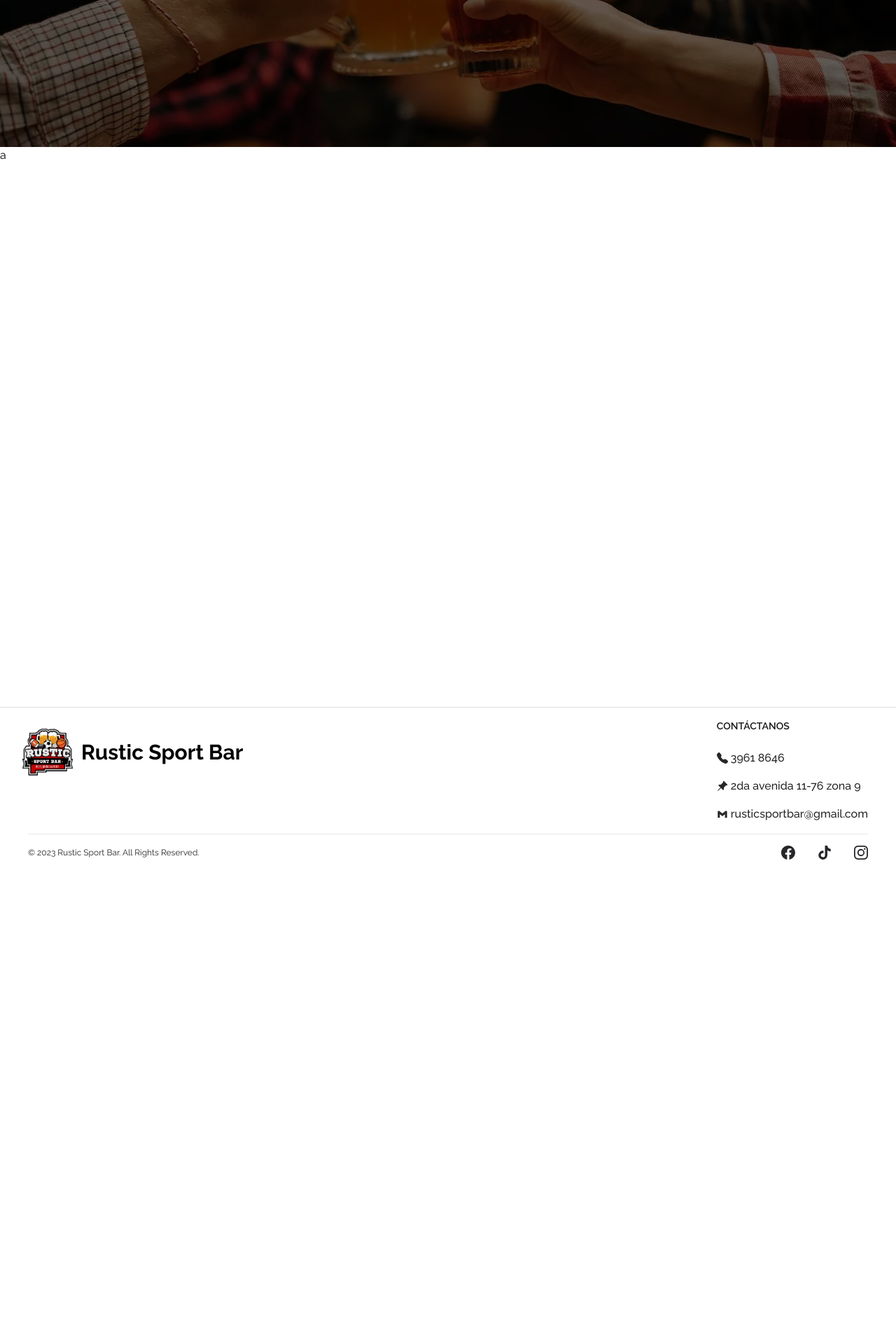
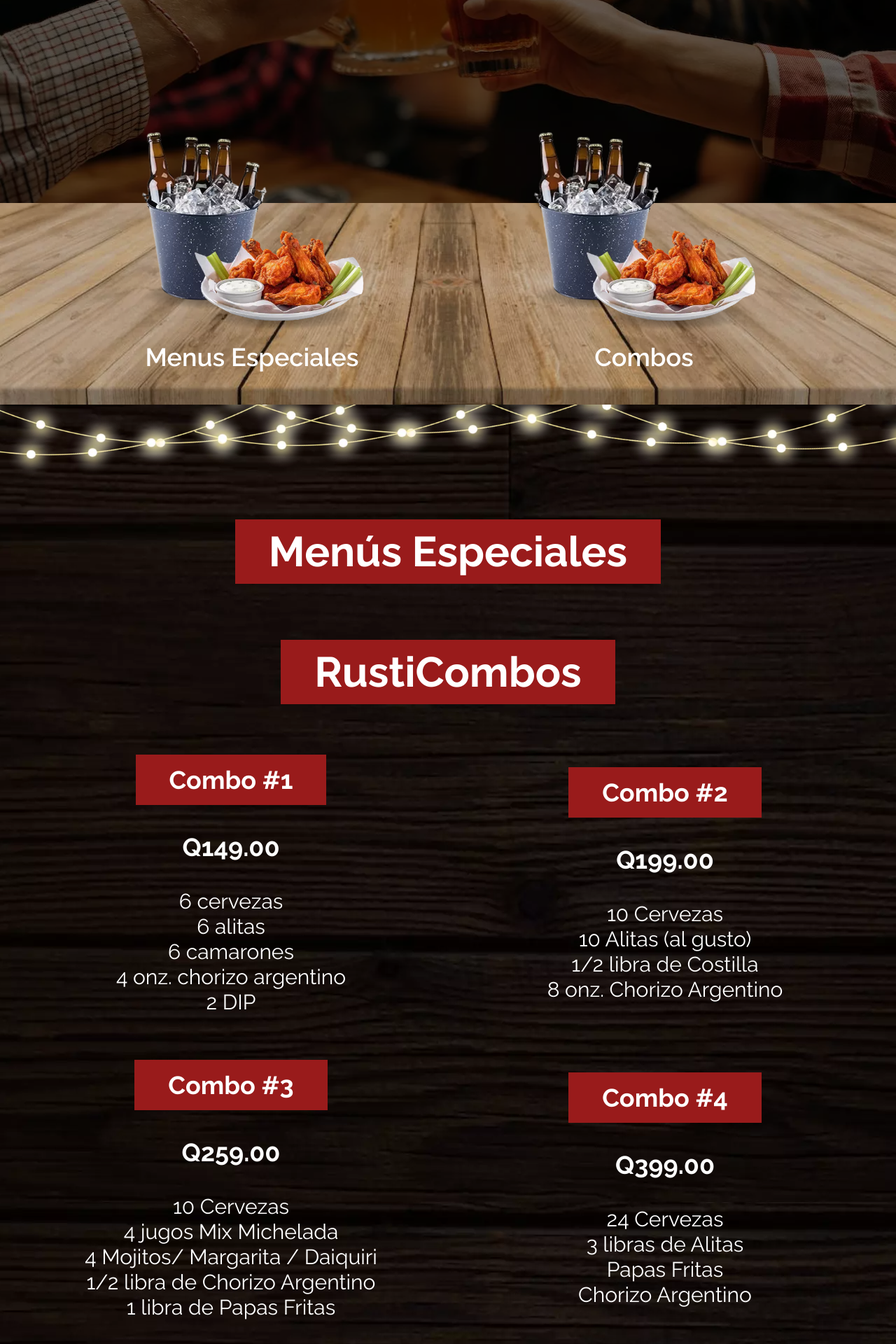
Before and after one commit to Jp2018317/Rustic, a Next.js app: page /RustiCombos in a window 1280 px wide. Shown: the part 440-2360 px from the top of the page at 70% size. Before the commit the page ends 1684 px from the top, so only its background shows below. Built offline with nearby package versions, Linux system fonts and the light colour scheme.

Commit message:
RustiCombos view initialized

```diff
--- a/app/Bebidas/page.tsx
+++ b/app/Bebidas/page.tsx
@@ -73,6 +73,9 @@ const Bebidas = () => {
           id="licores-section"
           className="w-full py-5 text-center text-3xl md:text-5xl lg:text-6xl text-white font-bold"
         >
+          <div className="flex justify-center py-10">
+            <span className="bg-red-800 p-2 px-3 md:p-4 md:px-8 text-xl md:text-2xl lg:text-3xl">* Cócteles desde Q35.00 *</span>
+          </div>
           <div className="flex justify-center">
             <span className="bg-red-800 p-2 px-5 md:p-4 md:px-12">Licores</span>
           </div>
--- a/app/PlatosFuertes/page.tsx
+++ b/app/PlatosFuertes/page.tsx
@@ -1,21 +1,23 @@
 import Image from "next/image";
-import banner from "@/public/Images/Banners/PlatosFuertes.webp"
+import banner from "@/public/Images/Banners/PlatosFuertes.webp";
 
 const PlatosFuertes = () => {
   return (
     <div className="pt-[90px] w-full dark:bg-zinc-900">
-
-      <div className="relative h-[calc(100svh-35rem)] lg:h-[calc(100svh-15rem)]">
-        <div className="absolute z-40 h-[calc(100svh-35rem)] lg:h-[calc(100svh-15rem)] inset-0 bg-black opacity-60"></div>
-        <span className="absolute z-50 flex items-center justify-center w-full h-[calc(100svh-35rem)] lg:h-[calc(100svh-15rem)] text-4xl lg:text-7xl text-white font-bold">
+      <div className="relative h-[calc(100svh-20rem)] sm:h-[calc(100svh-10rem)] min-h-[30rem]">
+        <div className="absolute z-40 h-[calc(100svh-20rem)] sm:h-[calc(100svh-10rem)] min-h-[30rem] inset-0 bg-black opacity-60" />
+        <span className="absolute z-50 flex text-center items-center justify-center w-full h-[calc(100svh-20rem)] sm:h-[calc(100svh-10rem)] min-h-[30rem] text-5xl sm:text-7xl text-white font-bold">
           Platos Fuertes
         </span>
-        <div className="relative w-full h-[calc(100svh-35rem)] lg:h-[calc(100svh-15rem)]" style={{ clipPath: 'inset(0 0 0 0)'}}>
+        <div
+          className="relative w-full h-[calc(100svh-20rem)] sm:h-[calc(100svh-10rem)] min-h-[30rem]"
+          style={{ clipPath: "inset(0 0 0 0)" }}
+        >
           <div className="fixed w-full h-full left-0 top-0">
             <Image
-              className="object-cover"
+              className="object-cover object-center"
               src={banner}
-              alt="Platos Fuertes"
+              alt="PlatosFuertes"
               fill
               sizes="100vw"
               placeholder="blur"
@@ -24,10 +26,6 @@ const PlatosFuertes = () => {
         </div>
       </div>
 
-      <div className="w-full h-screen">
-        a
-      </div>
-
     </div>
   );
 };
--- /dev/null
+++ b/app/RustiCombos/components/Combos.tsx
@@ -0,0 +1,105 @@
+import Image from "next/image";
+
+export default function Combos() {
+  return (
+    <div className="w-full bg-[url('/Images/Background.webp')] object-cover bg-center">
+      <div className="bg-[url('/Images/Luces.webp')] bg-cover bg-center h-36" />
+      <div
+        id="menusEspeciales-section"
+        className="sm:py-5 w-full text-center text-3xl md:text-5xl lg:text-6xl text-white font-bold py-4"
+      >
+        <div className="flex justify-center">
+          <span className="bg-red-800 p-2 px-5 md:p-4 md:px-12">
+            Menús Especiales
+          </span>
+        </div>
+      </div>
+
+
+      <div className="p-3 sm:p-5 grid grid-cols-2 xs:grid-cols-3 lg:grid-cols-4 xl:grid-cols-6 text-white"></div>
+        <div
+            id="combos-section"
+            className="sm:py-5 w-full text-center text-3xl md:text-5xl lg:text-6xl text-white font-bold py-4"
+        >
+            <div className="flex justify-center">
+            <span className="bg-red-800 p-2 px-5 md:p-4 md:px-12">
+                RustiCombos
+            </span>
+            </div>
+        </div>
+
+      <div className="grid grid-cols-1 sm:grid-cols-2 gap-y-8 text-xl md:text-2xl lg:text-3xl text-white pb-20 p-5 max-sm:p-3 max-sm:pb-16">
+        <div
+          className="text-center flex justify-center items-center"
+          tabIndex={0}
+        >
+          <div>
+            <div className="flex justify-center">
+              <span className="bg-red-800 p-4 px-8 md:p-4 md:px-12 mt-8 font-bold text-xl md:text-2xl lg:text-4xl">Combo #1</span>
+            </div>
+            <p className="text-2xl md:text-3xl lg:text-4xl font-bold py-6 lg:py-10">Q149.00</p>
+            <div className="w-full h-full">
+              <p>6 cervezas</p>
+              <p>6 alitas</p>
+              <p>6 camarones</p>
+              <p>4 onz. chorizo argentino</p>
+              <p>2 DIP</p>
+            </div>
+          </div>
+        </div>
+        <div
+          className="text-center flex justify-center items-center"
+          tabIndex={0}
+        >
+          <div>
+            <div className="flex justify-center">
+              <span className="bg-red-800 p-4 px-8 md:p-4 md:px-12 mt-8 font-bold text-xl md:text-2xl lg:text-4xl">Combo #2</span>
+            </div>
+            <p className="text-2xl md:text-3xl lg:text-4xl font-bold py-6 lg:py-10">Q199.00</p>
+            <div className="w-full h-full">
+              <p>10 Cervezas</p>
+              <p>10 Alitas (al gusto)</p>
+              <p>1/2 libra de Costilla</p>
+              <p>8 onz. Chorizo Argentino</p>
+            </div>
+          </div>
+        </div>
+        <div
+          className="text-center flex justify-center items-center"
+          tabIndex={0}
+        >
+          <div>
+            <div className="flex justify-center">
+              <span className="bg-red-800 p-4 px-8 md:p-4 md:px-12 mt-8 font-bold text-xl md:text-2xl lg:text-4xl">Combo #3</span>
+            </div>
+            <p className="text-2xl md:text-3xl lg:text-4xl font-bold py-6 lg:py-10">Q259.00</p>
+            <div className="w-full h-full">
+              <p>10 Cervezas</p>
+              <p>4 jugos Mix Michelada</p>
+              <p>4 Mojitos/ Margarita / Daiquiri</p>
+              <p>1/2 libra de Chorizo Argentino</p>
+              <p>1 libra de Papas Fritas</p>
+            </div>
+          </div>
+        </div>
+        <div
+          className="text-center flex justify-center items-center"
+          tabIndex={0}
+        >
+          <div>
+            <div className="flex justify-center">
+              <span className="bg-red-800 p-4 px-8 md:p-4 md:px-12 mt-8 font-bold text-xl md:text-2xl lg:text-4xl">Combo #4</span>
+            </div>
+            <p className="text-2xl md:text-3xl lg:text-4xl font-bold py-6 lg:py-10">Q399.00</p>
+            <div className="w-full h-full">
+              <p>24 Cervezas</p>
+              <p>3 libras de Alitas</p>
+              <p>Papas Fritas</p>
+              <p>Chorizo Argentino</p>
+            </div>
+          </div>
+        </div>
+      </div>
+    </div>
+  );
+}
--- /dev/null
+++ b/app/RustiCombos/components/PageNav.tsx
@@ -0,0 +1,71 @@
+"use client";
+
+import { scroller } from "react-scroll";
+import Image from "next/image";
+import tableBackground from "@/public/Images/TableBackground.webp";
+import combos from "@/public/Images/RustiCombos/Combos.webp"
+
+const PageNav = () => {
+
+  return (
+    <div className="relative">
+        <div className="absolute z-40 h-full inset-0 bg-black opacity-20" />
+        <div className="absolute z-50 w-full h-full text-white font-bold">
+          <ul className="h-full flex items-end pb-8 lg:pb-12 text-center justify-evenly text-xl lg:text-4xl font-semibold text-white">
+          <li>
+            <button
+              onClick={() =>
+                scroller.scrollTo("menusEspeciales-section", {
+                  smooth: true,
+                  offset: -70,
+                  duration: 800,
+                })
+              }
+            >
+              <div>
+                  <Image
+                    className="w-[25rem] px-5"
+                    src={combos}
+                    alt="MenusEspeciales"
+                    placeholder="blur"
+                  />
+                <p>Menus Especiales</p>
+              </div>
+            </button>
+          </li>
+          <li>
+            <button
+              onClick={() =>
+                scroller.scrollTo("combos-section", {
+                  smooth: true,
+                  offset: -70,
+                  duration: 800,
+                })
+              }
+            >
+              <div>
+                <Image
+                  className="w-[25rem] px-5"
+                  src={combos}
+                  alt="Combos"
+                  placeholder="blur"
+                />
+                <p>Combos</p>
+              </div>
+            </button>
+          </li>
+        </ul>
+        </div>
+          <div className="w-full h-32 lg:h-72">
+            <Image
+              src={tableBackground}
+              fill
+              alt="Bebidas"
+              placeholder="blur"
+            />
+          </div>
+      </div>
+  );
+};
+
+export default PageNav;
--- a/app/RustiCombos/page.tsx
+++ b/app/RustiCombos/page.tsx
@@ -1,21 +1,25 @@
 import Image from "next/image";
-import banner from "@/public/Images/Banners/RustiCombos.webp"
+import banner from "@/public/Images/Banners/RustiCombos.webp";
+import PageNav from "./components/PageNav";
+import Combos from "./components/Combos";
 
 const RustiCombos = () => {
   return (
     <div className="pt-[90px] w-full dark:bg-zinc-900">
-
-      <div className="relative h-[calc(100svh-35rem)] lg:h-[calc(100svh-15rem)]">
-        <div className="absolute z-40 h-[calc(100svh-35rem)] lg:h-[calc(100svh-15rem)] inset-0 bg-black opacity-60"></div>
-          <span className="absolute z-50 flex items-center justify-center w-full h-[calc(100svh-35rem)] lg:h-[calc(100svh-15rem)] text-4xl lg:text-7xl text-white font-bold">
-            RustiCombos
-          </span>
-        <div className="relative w-full h-[calc(100svh-35rem)] lg:h-[calc(100svh-15rem)]" style={{ clipPath: 'inset(0 0 0 0)'}}>
+      <div className="relative h-[calc(100svh-20rem)] sm:h-[calc(100svh-10rem)] min-h-[30rem]">
+        <div className="absolute z-40 h-[calc(100svh-20rem)] sm:h-[calc(100svh-10rem)] min-h-[30rem] inset-0 bg-black opacity-60" />
+        <span className="absolute z-50 flex items-center justify-center w-full h-[calc(100svh-20rem)] sm:h-[calc(100svh-10rem)] min-h-[30rem] text-5xl sm:text-7xl text-white font-bold">
+          RustiCombos
+        </span>
+        <div
+          className="relative w-full h-[calc(100svh-20rem)] sm:h-[calc(100svh-10rem)] min-h-[30rem]"
+          style={{ clipPath: "inset(0 0 0 0)" }}
+        >
           <div className="fixed w-full h-full left-0 top-0">
             <Image
               className="object-cover"
               src={banner}
-              alt="EntradasYPostres"
+              alt="RustiCombos"
               fill
               sizes="100vw"
               placeholder="blur"
@@ -24,9 +28,9 @@ const RustiCombos = () => {
         </div>
       </div>
 
-      <div className="w-full h-screen">
-        a
-      </div>
+      <PageNav/>
+
+      <Combos/>
 
     </div>
   );
--- a/app/components/Productos.tsx
+++ b/app/components/Productos.tsx
@@ -16,7 +16,7 @@ export default function Productos({nombre, tipo, descripcion, precio, cubetazo,
       <div className="text-center">
         <div className="flex items-center justify-center" tabIndex={0}>
           <Image
-            className="md:w-52 md:h-52 w-36 h-36"
+            className={`${ tipo === "Bebidas" ? "md:w-52 md:h-52 w-36 h-36" : "md:w-96 md:h-96 w-72 h-72"}`}
             src={`/Images/${tipo}/${nombre}.webp`}
             alt={`${nombre}Icon`}
             width={300}
```
Also changed, not shown: app/components/ProductosDatos.tsx (line endings or trailing spaces), public/Images/RustiCombos/Combos.webp (added).
